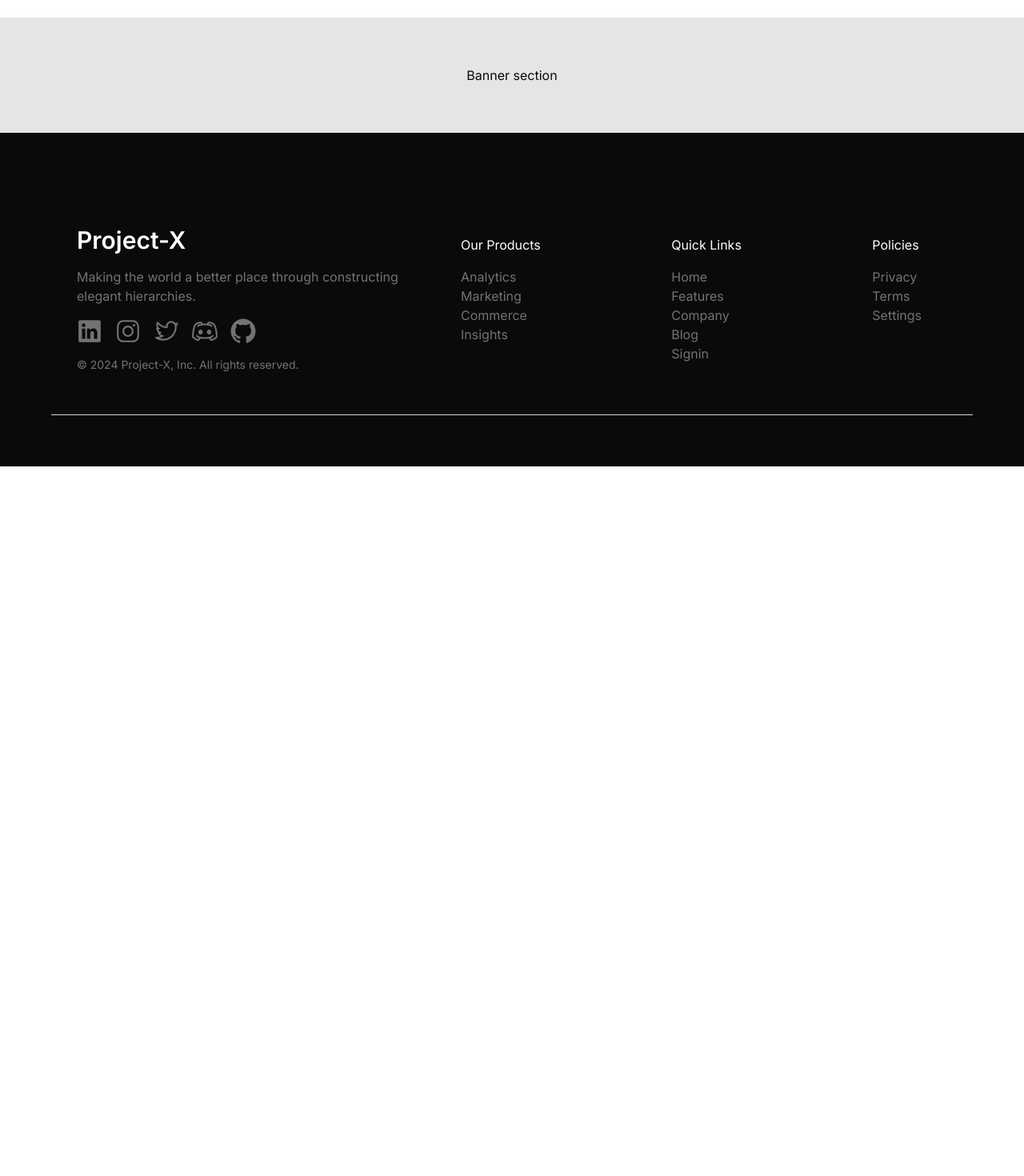
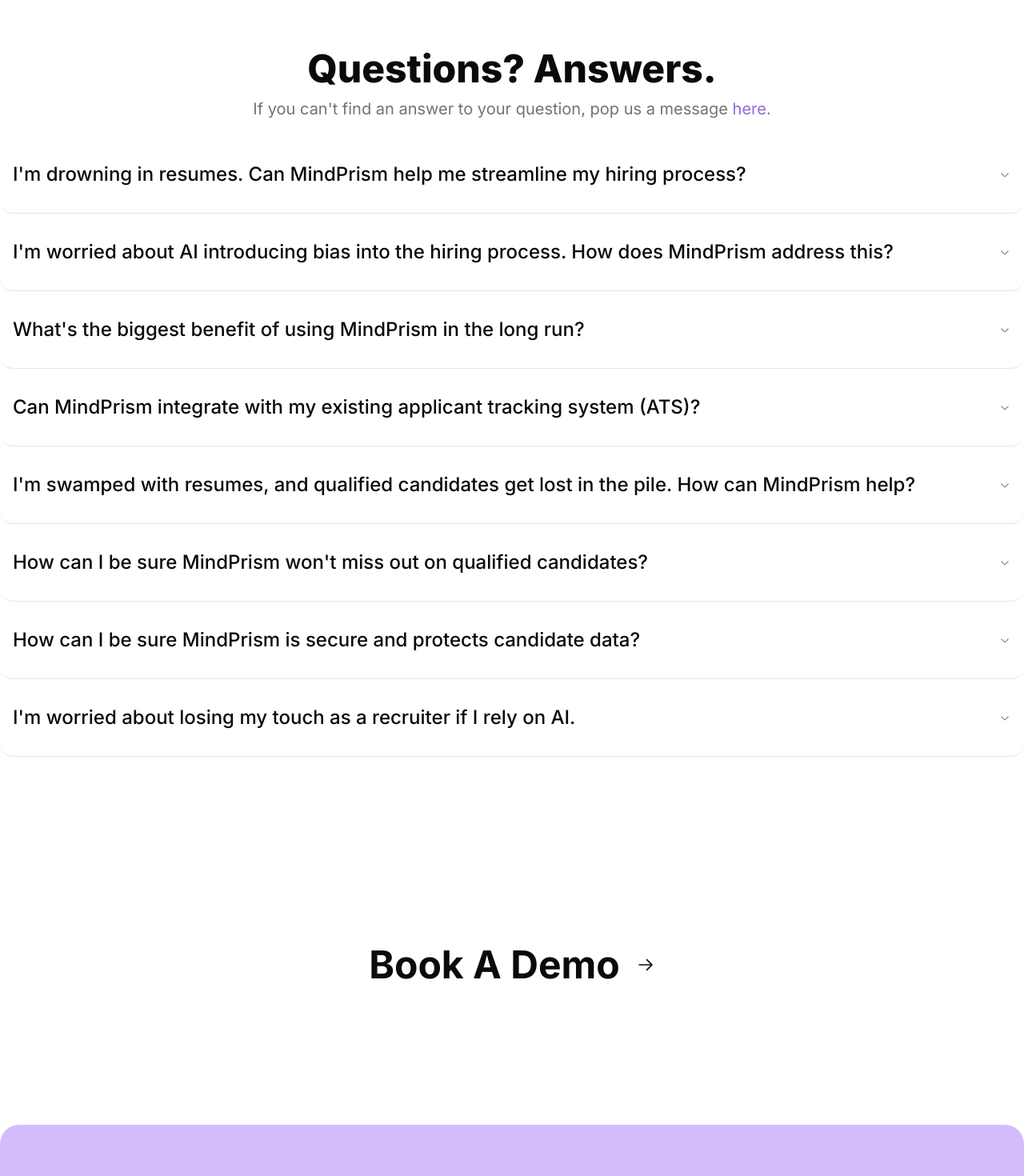
Before and after one commit to harshKapil1999/project-x, a Next.js app: page / in a window 1280 px wide. Shown: the part 1660-3130 px from the top of the page at 80% size. Before the commit the page ends 2243 px from the top, so only its background shows below. Built offline with nearby package versions, Linux system fonts and the light colour scheme.

Commit message:
landing page accordion, book a demo

```diff
--- a/package.json
+++ b/package.json
@@ -10,6 +10,7 @@
   },
   "dependencies": {
     "@hookform/resolvers": "^3.3.4",
+    "@radix-ui/react-accordion": "^1.1.2",
     "@radix-ui/react-alert-dialog": "^1.0.5",
     "@radix-ui/react-dialog": "^1.0.5",
     "@radix-ui/react-icons": "^1.3.0",
--- a/src/app/(landing)/page.tsx
+++ b/src/app/(landing)/page.tsx
@@ -8,10 +8,6 @@
     <div className='w-full h-full min-h-screen'>
         <LandingNavnar />
         <LandingHero />
-        {/* Banner section */}
-        <div className=' bg-neutral-200 w-full h-36 flex items-center justify-center'>
-            Banner section
-        </div>
         <Footer />
     </div>
   )
--- /dev/null
+++ b/src/components/book-a-demo.tsx
@@ -0,0 +1,24 @@
+import { ArrowRightIcon } from '@radix-ui/react-icons'
+import Link from 'next/link'
+import React from 'react'
+import { Button } from './ui/button'
+
+const BookADemo = () => {
+  return (
+    <div className='flex flex-col items-center justify-center w-full h-full min-h-screen gap-24'>
+        <Link href="/book-demo" className=' p-20 flex items-center justify-center gap-5'>
+            <h1 className='text-5xl font-bold'>Book A Demo </h1>
+            <ArrowRightIcon width={24} height={24} />
+        </Link>
+        <div className='flex flex-col md:flex-row items-center justify-between w-full max-w-7xl bg-[#D4BBFC] p-20 rounded-3xl '>
+            <div className='w-full max-w-lg text-white'>
+                <h1 className='font-bold text-4xl'>Meet with a Webinar & Virtual Event Expert</h1>
+                <p>We&apos;ll take the work out of elevating your virtual experiences</p>
+            </div>
+            <Button className='rounded-full  p-8 text-lg font-bold hover:text-black hover:bg-white'>Talk with an expert</Button>
+        </div>
+    </div>
+  )
+}
+
+export default BookADemo
--- a/src/components/detailed-introduction.tsx
+++ b/src/components/detailed-introduction.tsx
@@ -1,7 +1,7 @@
 import React from 'react'
 import DetailedIntroCard from './detailed-intro-card'
 
-export const DetailedIntroduction = () => {
+ const DetailedIntroduction = () => {
 
     const cardData = [
                 {
@@ -21,7 +21,7 @@
   return (
     <div className='w-full h-full flex items-center justify-center min-h-screen flex-col gap-10'>
         <p>WEBINAR SOFTWARE THAT GETS RESULTS BY REPURPOSING AND SCALING VIDEO CONTENT</p>
-        <div className='w-full h-full flex flex-col md:flex-row items-center justify-center gap-8'>
+        <div className='w-full h-full flex flex-col lg:flex-row items-center justify-center gap-8'>
            {cardData.map((card, index) => (
             <DetailedIntroCard key={index} heading={card.heading} description={card.description} />
             ))}
@@ -30,3 +30,5 @@
     </div>
   )
 }
+
+export default DetailedIntroduction
--- a/src/components/landing-hero.tsx
+++ b/src/components/landing-hero.tsx
@@ -1,12 +1,16 @@
 import React from 'react'
 import Introduction from './introduction'
-import { DetailedIntroduction } from './detailed-introduction'
+import DetailedIntroduction from './detailed-introduction'
+import QuestionAnswers from './question-answers'
+import BookADemo from './book-a-demo'
 
 const LandingHero = () => {
   return (
     <div>
       <Introduction />
       <DetailedIntroduction />
+      <QuestionAnswers />
+      <BookADemo />
     </div>
   )
 }
--- /dev/null
+++ b/src/components/question-answers.tsx
@@ -0,0 +1,70 @@
+import React from 'react'
+
+import {
+    Accordion,
+    AccordionContent,
+    AccordionItem,
+    AccordionTrigger,
+  } from "@/components/ui/accordion"
+import Link from 'next/link'
+const QuestionAnswers = () => {
+
+    const questionAnswers = [
+        {
+            question: "I'm drowning in resumes. Can MindPrism help me streamline my hiring process?",
+            answer: "Absolutely! MindPrism automates the initial screening process, analyzing hundreds of applications with unmatched accuracy. It identifies key skills and experience that align with your job descriptions, saving you countless hours spent sifting through irrelevant resumes. Now you can focus on what truly matters – interviewing and hiring top talent to build your dream team."
+        },
+        {
+            question: "I'm worried about AI introducing bias into the hiring process. How does MindPrism address this?",
+            answer: "We understand your concerns. MindPrism's AI model is trained on diverse datasets and focuses solely on objective criteria like skills and experience. This helps eliminate the potential for unconscious bias that can creep into traditional resume screening. Additionally, you have complete control over the screening process, allowing you to customize it to ensure alignment with your company's specific diversity and inclusion goals."
+        },
+        {
+            question: "What's the biggest benefit of using MindPrism in the long run?",
+            answer: "MindPrism empowers you to build a sustainable recruiting strategy. By automating routine tasks and improving your time management, you can focus on building a strong talent pipeline and attracting top candidates. This translates to better retention rates, reduced costs per hire, and a competitive edge in the talent market. With MindPrism, you can recruit smarter, not harder, and build a dream team that drives your company's success."
+        },
+        {
+            question: "Can MindPrism integrate with my existing applicant tracking system (ATS)?",
+            answer: "Yes! MindPrism is designed to work seamlessly with your existing workflows and systems. This allows you to easily integrate it with your ATS for a smooth and efficient talent acquisition experience."
+        },
+        {
+            question: "I'm swamped with resumes, and qualified candidates get lost in the pile. How can MindPrism help?",
+            answer: "We get it! MindPrism automates the initial screening process, analyzing resumes with AI to identify key skills and experience that align perfectly with your job descriptions. This saves you countless hours sifting through irrelevant applications, allowing you to focus on interviewing the best talent."
+        },
+        {
+            question: "How can I be sure MindPrism won't miss out on qualified candidates?",
+            answer: "Unlike keyword searches, MindPrism goes beyond the surface level.  Our AI dives deep into a candidate's skills and experience, using sophisticated algorithms to identify potential that might be missed in traditional screening. You can also customize the tool to prioritize specific skills or experience relevant to your specific role."
+        },
+        {
+            question: "How can I be sure MindPrism is secure and protects candidate data?",
+            answer: "We take data security and privacy very seriously. MindPrism employs robust security measures to ensure the protection of candidate information, complying with all relevant data privacy regulations."
+        },
+        {
+            question: "I'm worried about losing my touch as a recruiter if I rely on AI.",
+            answer: "MindPrism is your recruitment wingman, not a replacement. It frees you from the tedious screening tasks, allowing you to focus on what you do best - building relationships, conducting in-depth interviews, and making strategic hiring decisions. You'll have more time to build a strong employer brand and attract top talent."
+        },
+    ]
+
+  return (
+    <div className='w-full h-full min-h-screen flex flex-col items-center justify-center my-10 gap-5'>
+        <div className='w-full h-full flex flex-col items-center justify-center gap-3'>
+            <h1 className='text-5xl font-extrabold'>Questions? Answers.</h1>
+            <p className='text-xl text-muted-foreground'>If you can&apos;t find an answer to your question, pop us a message
+              <Link href="/contact" className='text-[#9667E0] hover:text-[#9667E0]/70'> here.</Link>
+            </p>
+        </div>
+        <Accordion type="single" collapsible className="w-full max-w-7xl">
+            {questionAnswers.map((questionAnswer, index) => (
+                <AccordionItem key={index} value={`item-${index + 1}`} className=' p-4 hover:bg-muted rounded-2xl'>
+                    <AccordionTrigger className='text-2xl'>{questionAnswer.question}</AccordionTrigger>
+                    <AccordionContent className='text-2xl text-muted-foreground'>
+                    {questionAnswer.answer}
+                    </AccordionContent>
+                </AccordionItem>
+            ))}
+        </Accordion>
+
+    </div>
+  )
+}
+
+export default QuestionAnswers
--- /dev/null
+++ b/src/components/ui/accordion.tsx
@@ -0,0 +1,57 @@
+"use client"
+
+import * as React from "react"
+import * as AccordionPrimitive from "@radix-ui/react-accordion"
+import { ChevronDownIcon } from "@radix-ui/react-icons"
+
+import { cn } from "@/lib/utils"
+
+const Accordion = AccordionPrimitive.Root
+
+const AccordionItem = React.forwardRef<
+  React.ElementRef<typeof AccordionPrimitive.Item>,
+  React.ComponentPropsWithoutRef<typeof AccordionPrimitive.Item>
+>(({ className, ...props }, ref) => (
+  <AccordionPrimitive.Item
+    ref={ref}
+    className={cn("border-b", className)}
+    {...props}
+  />
+))
+AccordionItem.displayName = "AccordionItem"
+
+const AccordionTrigger = React.forwardRef<
+  React.ElementRef<typeof AccordionPrimitive.Trigger>,
+  React.ComponentPropsWithoutRef<typeof AccordionPrimitive.Trigger>
+>(({ className, children, ...props }, ref) => (
+  <AccordionPrimitive.Header className="flex">
+    <AccordionPrimitive.Trigger
+      ref={ref}
+      className={cn(
+        "flex flex-1 items-center justify-between py-4 text-sm font-medium transition-all hover:underline [&[data-state=open]>svg]:rotate-180",
+        className
+      )}
+      {...props}
+    >
+      {children}
+      <ChevronDownIcon className="h-4 w-4 shrink-0 text-muted-foreground transition-transform duration-200" />
+    </AccordionPrimitive.Trigger>
+  </AccordionPrimitive.Header>
+))
+AccordionTrigger.displayName = AccordionPrimitive.Trigger.displayName
+
+const AccordionContent = React.forwardRef<
+  React.ElementRef<typeof AccordionPrimitive.Content>,
+  React.ComponentPropsWithoutRef<typeof AccordionPrimitive.Content>
+>(({ className, children, ...props }, ref) => (
+  <AccordionPrimitive.Content
+    ref={ref}
+    className="overflow-hidden text-sm data-[state=closed]:animate-accordion-up data-[state=open]:animate-accordion-down"
+    {...props}
+  >
+    <div className={cn("pb-4 pt-0", className)}>{children}</div>
+  </AccordionPrimitive.Content>
+))
+AccordionContent.displayName = AccordionPrimitive.Content.displayName
+
+export { Accordion, AccordionItem, AccordionTrigger, AccordionContent }
```
Also changed, not shown: 1 other file (tests, documents, lock files or other folders).
